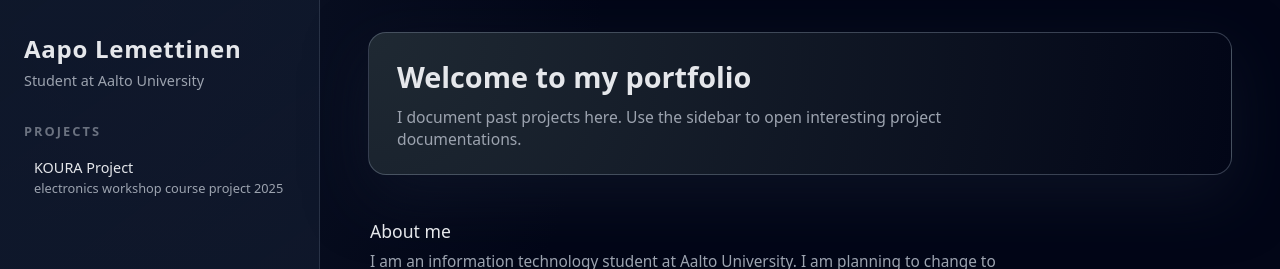
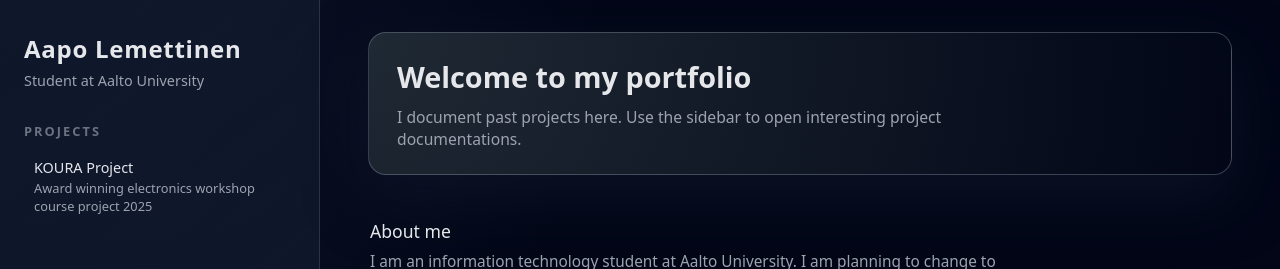
Before and after one commit to Redapo15/portfolio, a Next.js app: page / in a window 1280 px wide. Shown: the top 269 px of the page. Built offline with nearby package versions, Linux system fonts and the light colour scheme.

Commit message:
Update KOURA project description

```diff
--- a/src/projects.ts
+++ b/src/projects.ts
@@ -33,7 +33,7 @@ export const projects: Project[] = [
   {
     slug: "koura-project",
     title: "KOURA Project",
-    shortDescription: "electronics workshop course project 2025",
+    shortDescription: "Award winning electronics workshop course project 2025",
     content: `This project is documented in detail in the PDF below.`,
     pdfUrl: "/KOURA-project.pdf",
   },
```
